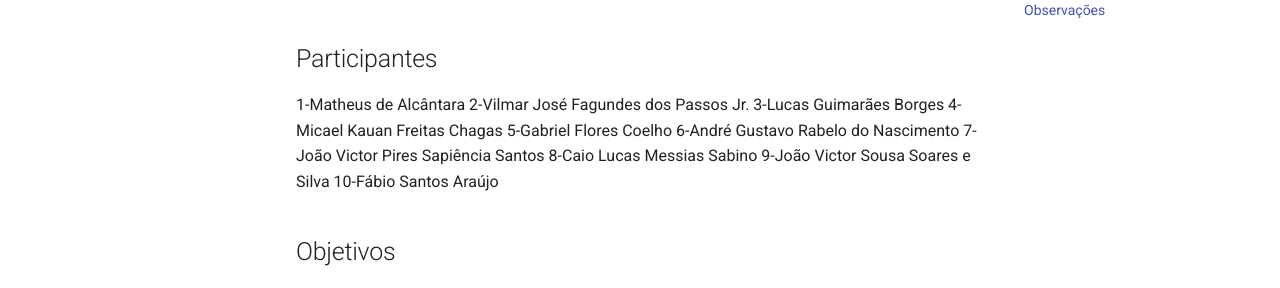
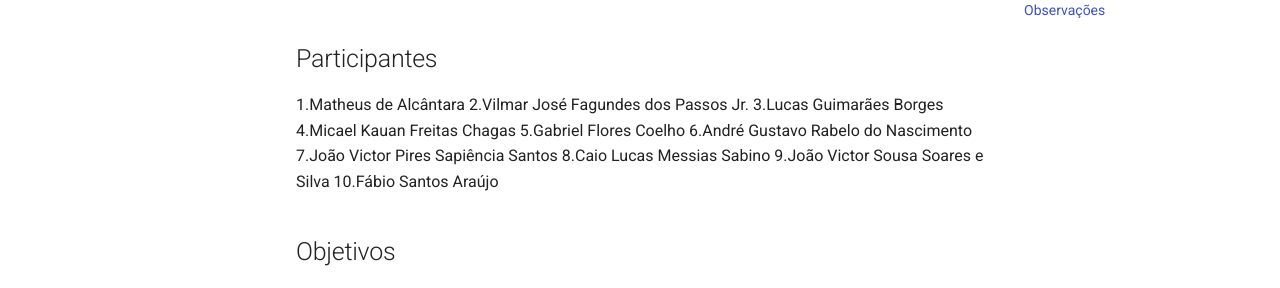
Before and after one commit to FGA0138-MDS-Ajax/2024.2-Sagittarius, an MkDocs documentation site: the page built from docs/atas-reuniao/ata-reuniao-1.md, in a window 1280 px wide and 1303 px high. Shown: the part 281-569 px from the top of the window. Built offline with MkDocs 1.6.1 and Material for MkDocs 9.7.7, drawn with Linux system fonts in a browser that asks for light colours.

Commit message:
arrumando a quebra de linha

```diff
--- a/docs/atas-reuniao/ata-reuniao-1.md
+++ b/docs/atas-reuniao/ata-reuniao-1.md
@@ -11,16 +11,16 @@ sidebar_position: 2
 **Local:** Servidor no Discord
 
 ## Participantes
-1-Matheus de Alcântara
-2-Vilmar José Fagundes dos Passos Jr.
-3-Lucas Guimarães Borges
-4-Micael Kauan Freitas Chagas
-5-Gabriel Flores Coelho
-6-André Gustavo Rabelo do Nascimento
-7-João Victor Pires Sapiência Santos
-8-Caio Lucas Messias Sabino
-9-João Victor Sousa Soares e Silva
-10-Fábio Santos Araújo
+1.Matheus de Alcântara
+2.Vilmar José Fagundes dos Passos Jr.
+3.Lucas Guimarães Borges
+4.Micael Kauan Freitas Chagas
+5.Gabriel Flores Coelho
+6.André Gustavo Rabelo do Nascimento
+7.João Victor Pires Sapiência Santos
+8.Caio Lucas Messias Sabino
+9.João Victor Sousa Soares e Silva
+10.Fábio Santos Araújo
 
 
 ## Objetivos
```
